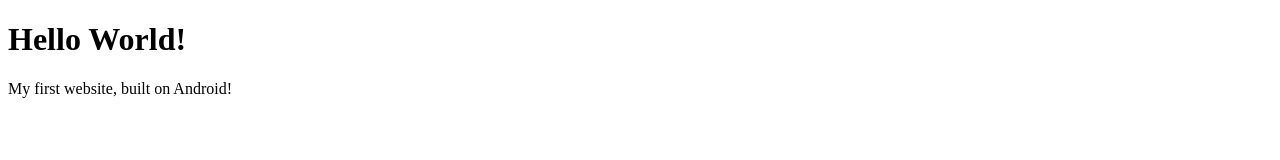
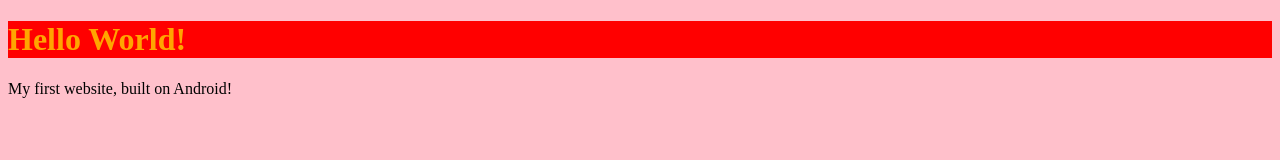
Before and after one commit to jagadish3506/First, a plain HTML site: page index.html in a window 1280 px wide. Drawn offline with Linux system fonts and the light colour scheme.

Commit message:
Fix background-colour typo and add body styles

```diff
--- a/Design.css
+++ b/Design.css
@@ -1,3 +1,7 @@
 h1{
-   background-colour: red;
+   background-color: red;
+   color:orange;
 }
+body{
+   background-color:pink;
+}
```
